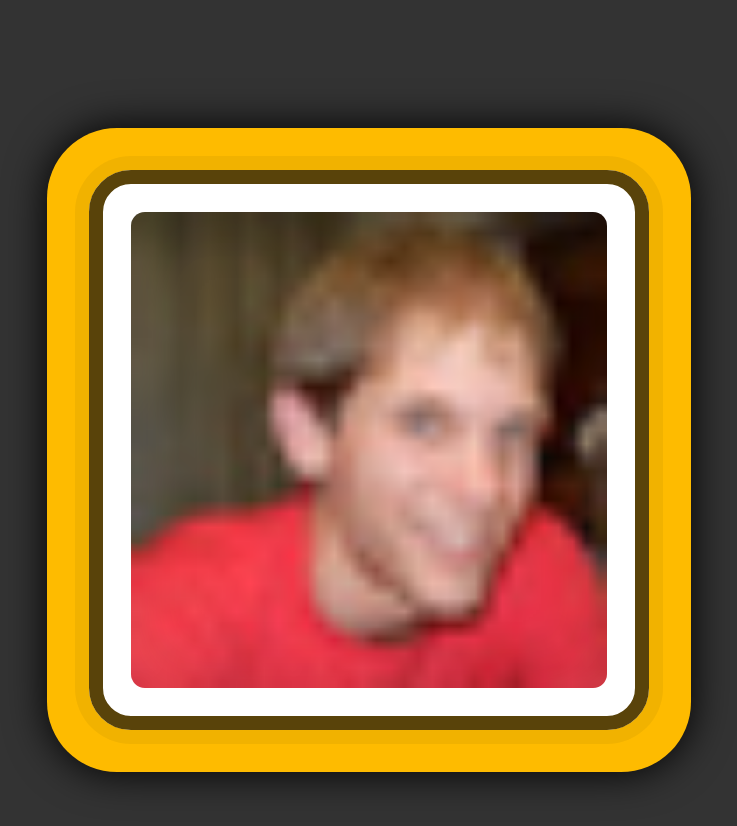
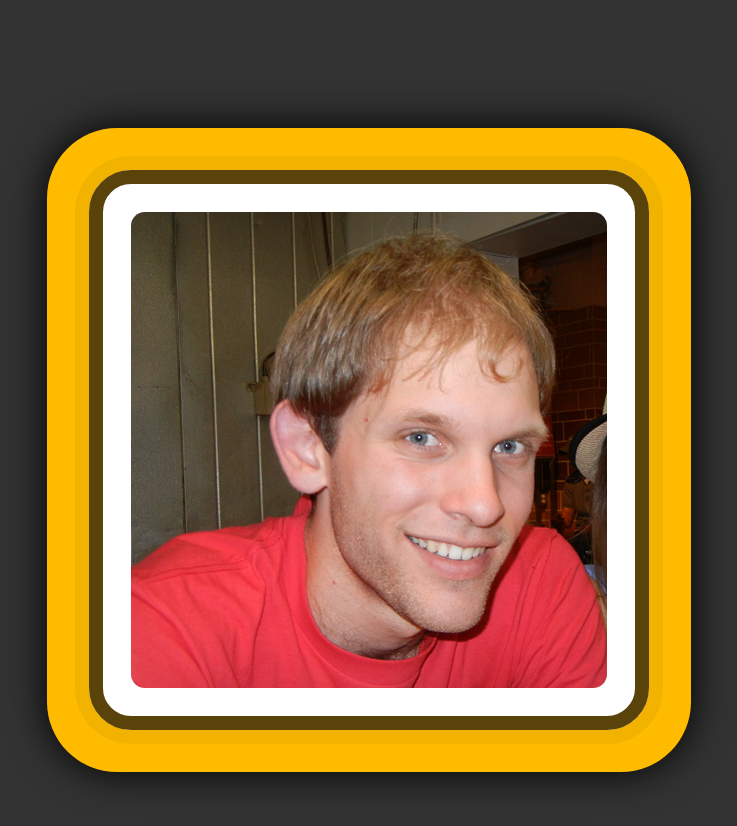
Before and after one commit to Tanner/Blog, a Jekyll site: the page preview.html, which Jekyll copies as it is, in a window 1280 px wide. Shown: the top 826 px of the page, without its empty margins (271-1008 px from the left). Built offline with Jekyll 4.4.1, drawn with Linux system fonts in a browser that asks for light colours; Markdown is read by kramdown in place of the engine named in the settings.

Commit message:
Add picture of me that is bigger.

```diff
--- a/css/preview.css
+++ b/css/preview.css
@@ -117,5 +117,5 @@ body {
 }
 
 #wrapper .inner-icon #avatar {
-	background-image: url(../images/avatar.jpg);
+	background-image: url(../images/previewAvatar.jpg);
 }
```
Also changed, not shown: images/previewAvatar.jpg (added).
